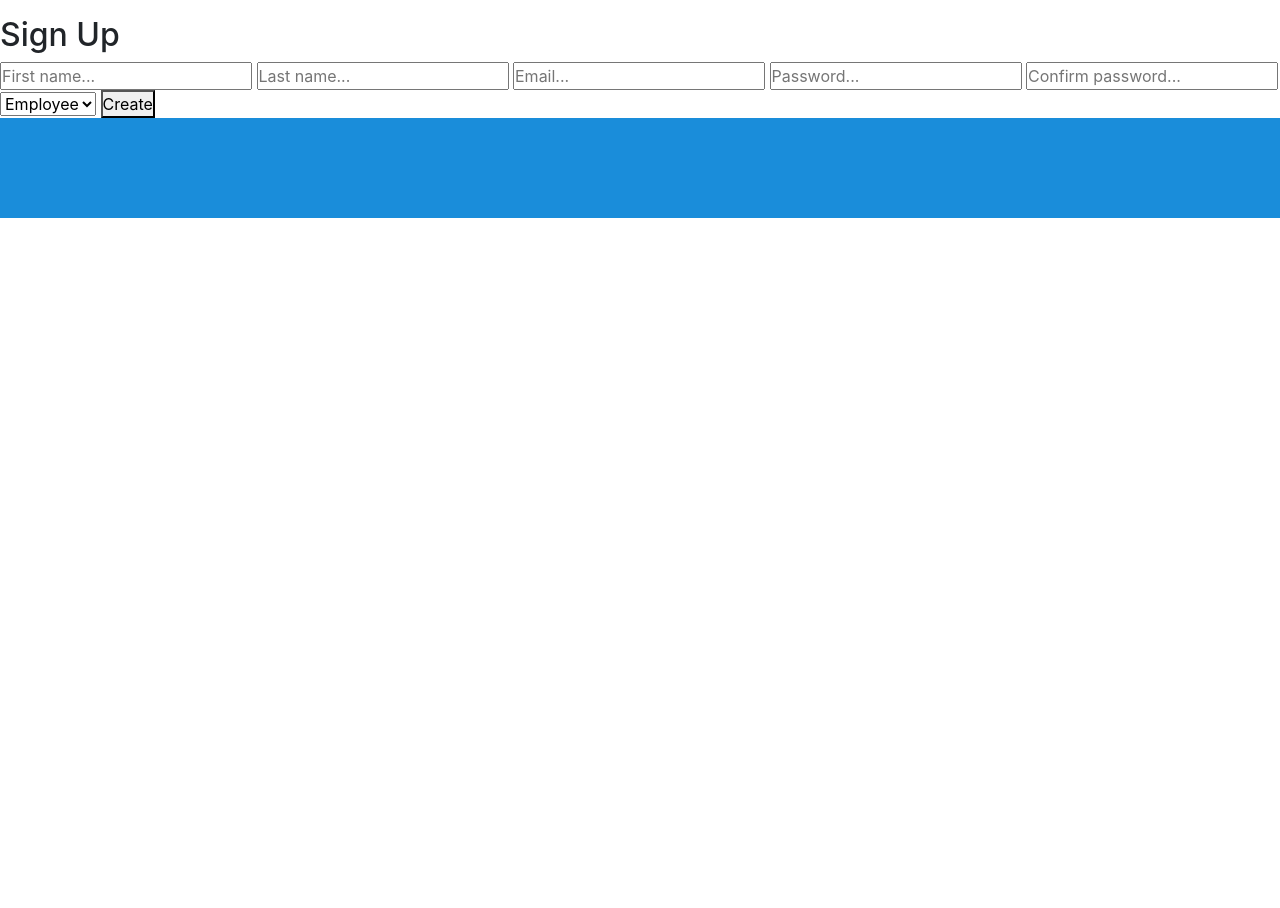
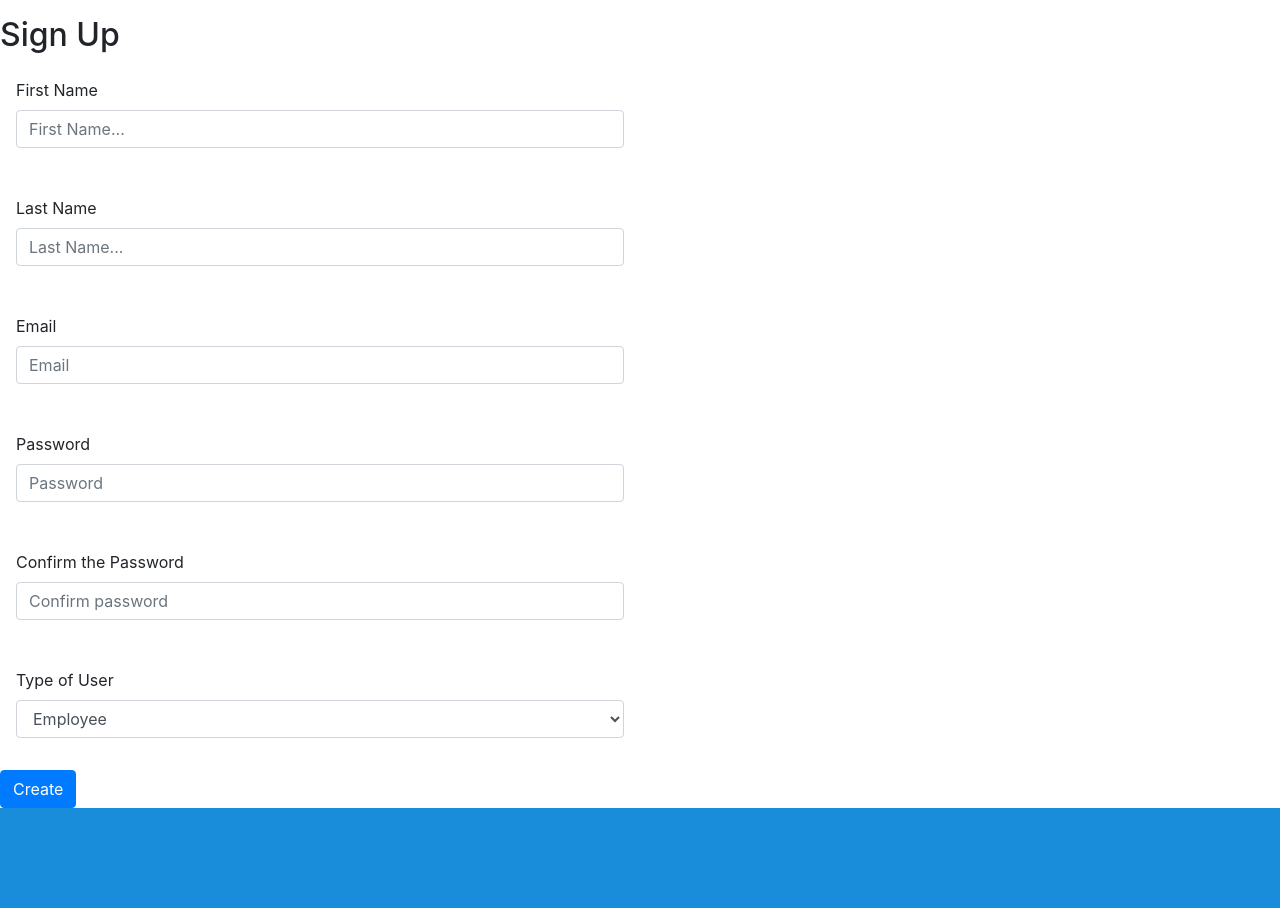
Before and after one commit to GeorgeAli/EPIGNOSIS-PHP-developer-assignment, a PHP site: page /php/signup.php in a window 1280 px wide. Shown: the part 196-1104 px from the top of the page. Before the commit the page ends 414 px from the top, so only its background shows below. Run offline with PHP 8.4, Linux system fonts and the light colour scheme.

Commit message:
Fixed bugs and finalize Bootstrap

```diff
--- a/includes/app_submit.inc.php
+++ b/includes/app_submit.inc.php
@@ -14,7 +14,7 @@ if (isset($_POST['submit_app'])) {
     require_once 'dfunctions.inc.php';
     require_once 'functions.inc.php';
 
-    if (isValid($reason)) {
+    if (!isValid($reason)) {
         header("location: ../php/app_submit.php?error=invalidCharacters");
         exit();
     }
--- a/includes/dfunctions.inc.php
+++ b/includes/dfunctions.inc.php
@@ -222,7 +222,7 @@ function applicationInsert($temp_accountID, $temp_dateFrom, $temp_dateTo, $temp_
 
     $temp_status = "Pending";
 
-    $temp_submitDate = date("Y/m/d");
+    $temp_submitDate = date("Y-m-d");
 
     $current_applications = mysqli_num_rows(mysqli_query($is_connected, "SELECT * FROM applications;"));
 
--- a/includes/login.inc.php
+++ b/includes/login.inc.php
@@ -12,13 +12,13 @@ if(isset($_POST["submit"])){
     initDB();
 
     if(emptyInputLogin($email, $pwd) !== false){
-        header("location: ../php/login.php?error=emptyinput");
+        header("location: ../index.php?error=emptyinput");
         exit();
     }
 
 
     if(userLoginCheck($email, $pwd) == false){
-        header("location: ../php/login.php?error=noUserFound");
+        header("location: ../index.php?error=IncorrectInputs");
     }else{
 
 
--- a/php/signup.php
+++ b/php/signup.php
@@ -2,8 +2,49 @@
 include_once 'header.php';
 ?>
 
-<section class="signup-form">
     <h2>Sign Up</h2>
+
+
+    <form action="../includes/signup.inc.php" method="post">
+    <div class="form-group w-50 p-3">
+            <label for="first_name">First Name</label>
+            <input type="text" name="firstname" class="form-control" id="exampleFormControlInput1" placeholder="First Name...">
+        </div>
+        <div class="form-group w-50 p-3">
+            <label for="last_name">Last Name</label>
+            <input type="text" name="lastname" class="form-control" id="exampleFormControlInput1" placeholder="Last Name...">
+        </div>
+        <div class="form-group w-50 p-3">
+            <label for="email">Email</label>
+            <input type="text" name="email" class="form-control" id="exampleFormControlInput1" placeholder="Email">
+        </div>
+        <div class="form-group w-50 p-3">
+            <label for="password">Password</label>
+            <input type="password" name="pwd" class="form-control" id="exampleFormControlInput1" placeholder="Password">
+        </div>
+        <div class="form-group w-50 p-3">
+            <label for="password_confirm">Confirm the Password</label>
+            <input type="password" name="pwdconfirm" class="form-control" id="exampleFormControlInput1" placeholder="Confirm password">
+        </div>
+
+        <div class="form-group w-50 p-3">
+            <label for="exampleFormControlSelect1">Type of User</label>
+            <select name="usertype" class="form-control" id="exampleFormControlSelect1">
+            <option value=0>Employee</option>
+            <option value=1>Admin</option>
+            </select>
+        </div>
+        <button type="submit" name="submit" class="btn btn-primary">Create</button>
+    </form>
+
+
+
+    <!----
+    <div class="form-group">
+        <label for="exampleFormControlTextarea1">Example textarea</label>
+        <textarea class="form-control" id="exampleFormControlTextarea1" rows="3"></textarea>
+    </div>
+
     <form action="../includes/signup.inc.php" method="post">
         <input type="text" name="firstname" placeholder="First name...">
         <input type="text" name="lastname" placeholder="Last name...">
@@ -16,6 +57,10 @@ include_once 'header.php';
         </select>
         <button type="submit" name="submit">Create</button>
     </form>
+
+
+---->
+
 
     <?php
 
@@ -43,7 +88,7 @@ include_once 'header.php';
     }
     ?>
 
-</section>
+
 
 
 <?php
```
Also changed, not shown: php/app_submit.php (+6 -4 lines), php/login.php (+5 -22 lines), includes/functions.inc.php (line endings or trailing spaces).
